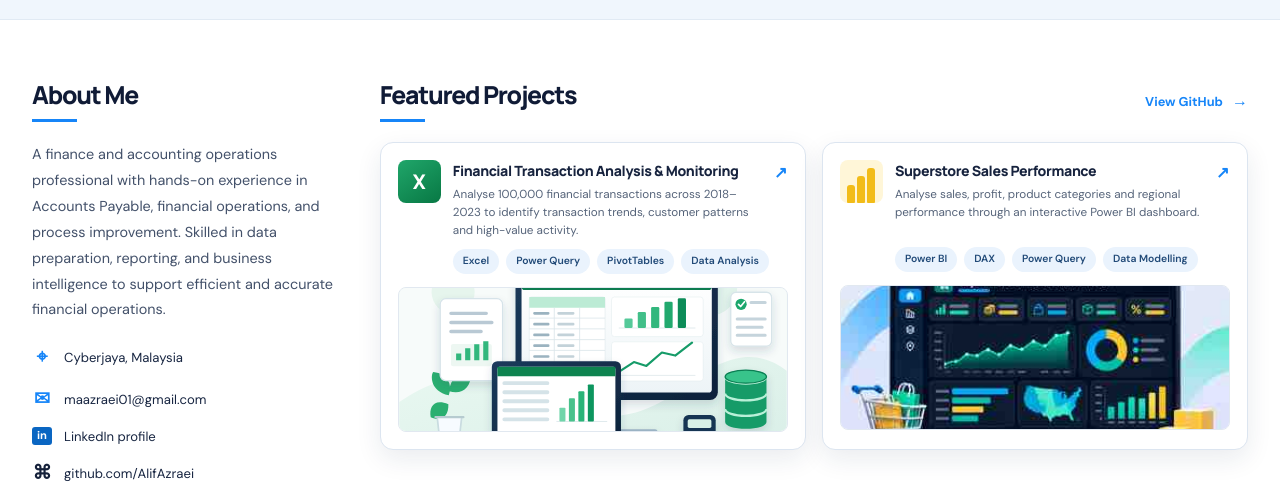
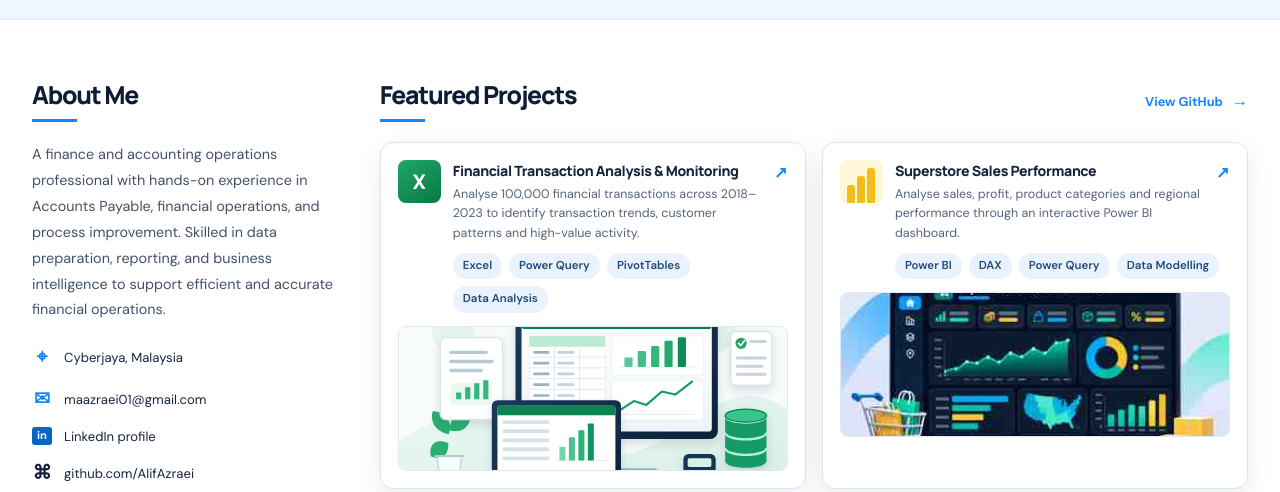
Before and after one commit to AlifAzraei/AlifAzraei.github.io, a plain HTML site: page index.html in a window 1280 px wide. Shown: the part 664-1156 px from the top of the page. Drawn offline with Linux system fonts and the light colour scheme.

Commit message:
Update style.css

```diff
--- a/style.css
+++ b/style.css
@@ -1,4 +1,13 @@
-/* Modern Finance Portfolio — edit theme variables here */
+/* ==================== PANDUAN CEPAT ====================
+   Warna utama laman diubah di sini (dalam :root di bawah):
+     --navy / --navy-2 : biru gelap (header, hero, footer)
+     --blue            : biru terang (butang, tajuk menonjol)
+     --ink             : warna teks utama
+     --muted           : warna teks kelabu
+     --line            : warna garisan dan sempadan
+   Tukar satu nilai di sini dan seluruh laman berubah.
+   Gaya tambahan (fokus papan kekunci, saiz teks kecil) ada di hujung fail.
+   ====================================================== */
 :root {
   --navy: #101b31;
   --navy-2: #172945;
@@ -203,3 +212,10 @@ a { color: inherit; text-decoration: none; }
 .project-preview-image { display: block; height: 145px; padding: 0; background: #f2faf6; }
 .project-preview-image img { display: block; width: 100%; height: 100%; object-fit: cover; object-position: center; }
 @media (max-width: 700px) { .project-preview-image { height: 170px; } }
+
+/* ===== Pembaharuan (tambahan di hujung fail) ===== */
+/* Fokus papan kekunci yang jelas */
+:focus-visible { outline: 3px solid var(--blue); outline-offset: 3px; border-radius: 4px; }
+/* Teks kecil dibesarkan sedikit supaya senang dibaca */
+.project-tags span, .experience-label { font-size: .72rem; }
+.project-top p { font-size: .78rem; }
```
